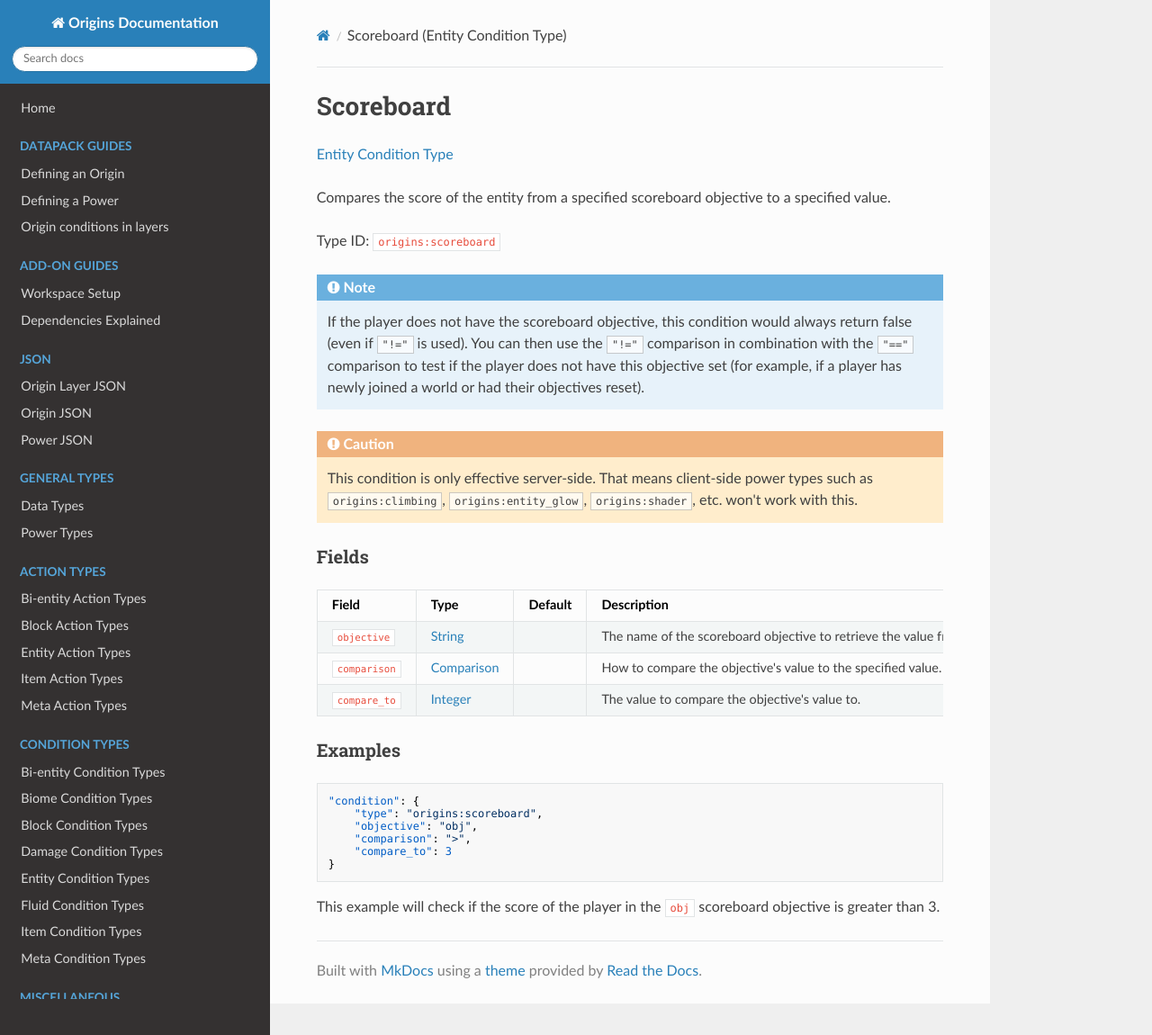
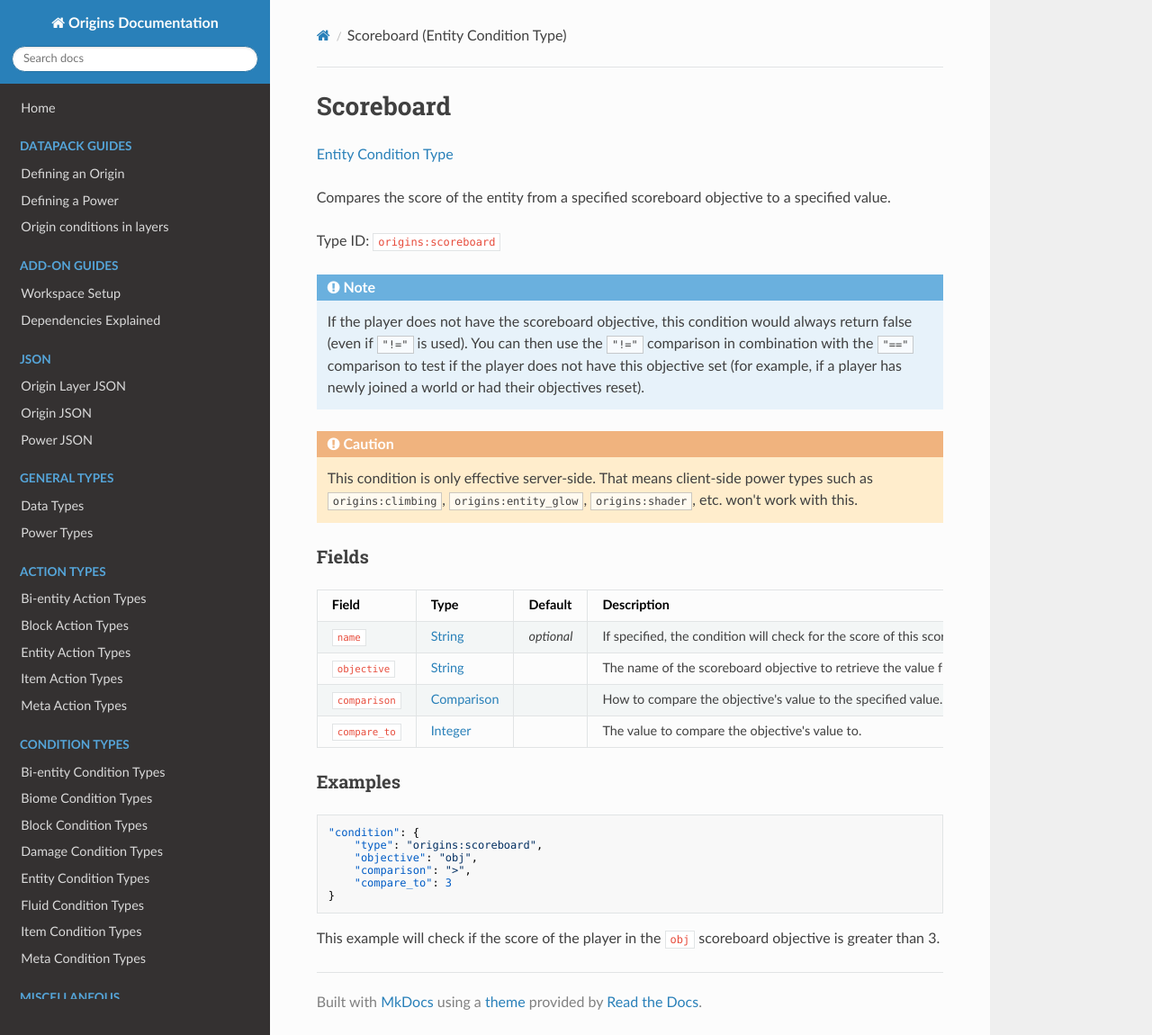
Before and after one commit to apace100/origins-docs, an MkDocs documentation site: the page built from docs/types/entity_condition_types/scoreboard.md, in a window 1280 px wide and 1150 px high. Shown: the whole window at 90% size. Built offline with MkDocs 1.6.1, drawn with Linux system fonts in a browser that asks for light colours; nearby versions of some CDN libraries.

Commit message:
Updated `scoreboard.md` (Entity Condition Types) Added the `name` field in the field table

```diff
--- a/docs/types/entity_condition_types/scoreboard.md
+++ b/docs/types/entity_condition_types/scoreboard.md
@@ -24,6 +24,7 @@ Type ID: `origins:scoreboard`
 
 Field  | Type | Default | Description
 -------|------|---------|-------------
+`name` | [String](../data_types/string.md) | _optional_ | If specified, the condition will check for the score of this score holder.
 `objective` | [String](../data_types/string.md) | | The name of the scoreboard objective to retrieve the value from and compare.
 `comparison` | [Comparison](../data_types/comparison.md) | | How to compare the objective's value to the specified value.
 `compare_to` | [Integer](../data_types/integer.md) | | The value to compare the objective's value to.
```
